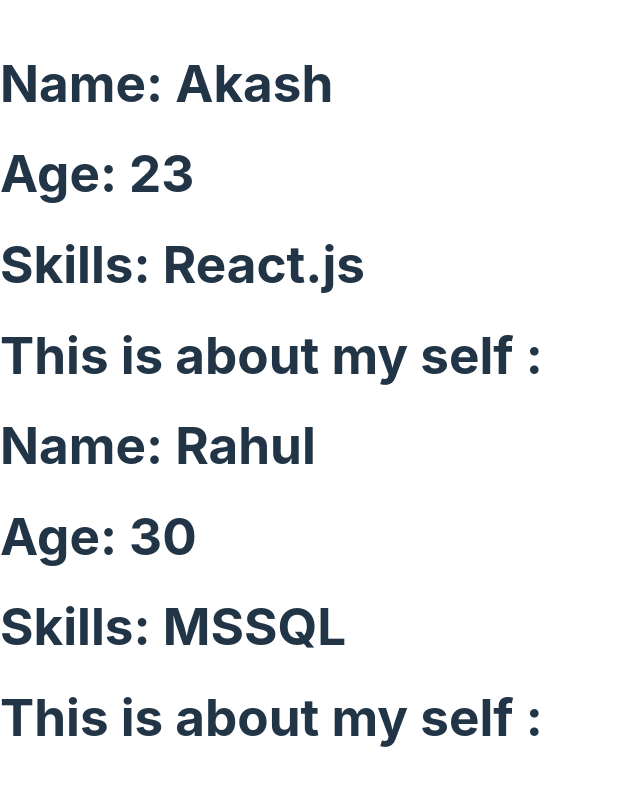
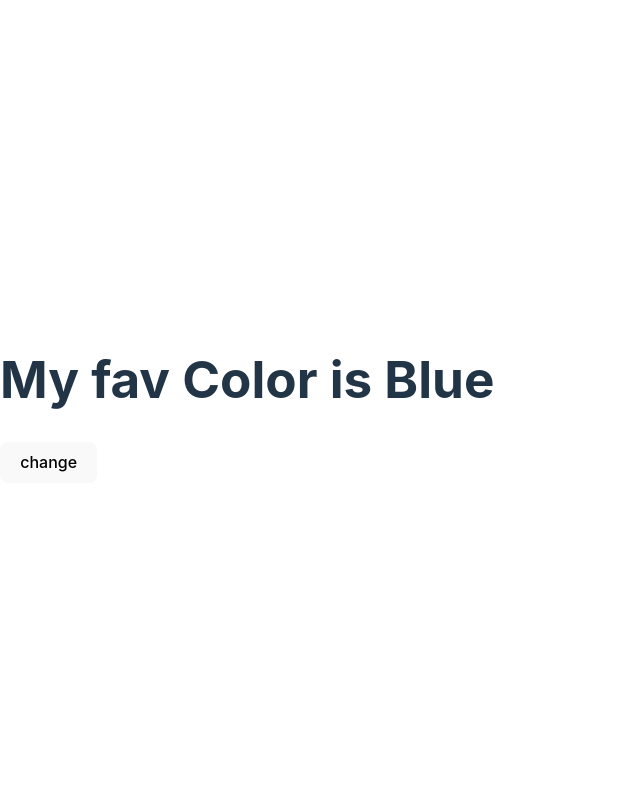
Before and after one commit to Akash23536/vite-project, a React (Vite) app: page / in a window 1280 px wide. Shown: the top 786 px of the page, without its empty margins (0-640 px from the left). Built offline with nearby package versions, Linux system fonts and the light colour scheme.

Commit message:
Need of useState Hook

```diff
--- a/src/App.jsx
+++ b/src/App.jsx
@@ -1,13 +1,16 @@
-import ProfileCard from "./Components/ProfileCard"
+function App() {
+  let color = "Blue";
 
-
-function App() {
-
+  const changeColor = () => {
+    color = "Black";
+    console.log(color);
+  };
   return (
     <>
-       <ProfileCard />
+      <h1>My fav Color is {color}</h1>
+      <button onClick={changeColor}>change</button>
     </>
-  )
+  );
 }
 
-export default App
+export default App;
```
